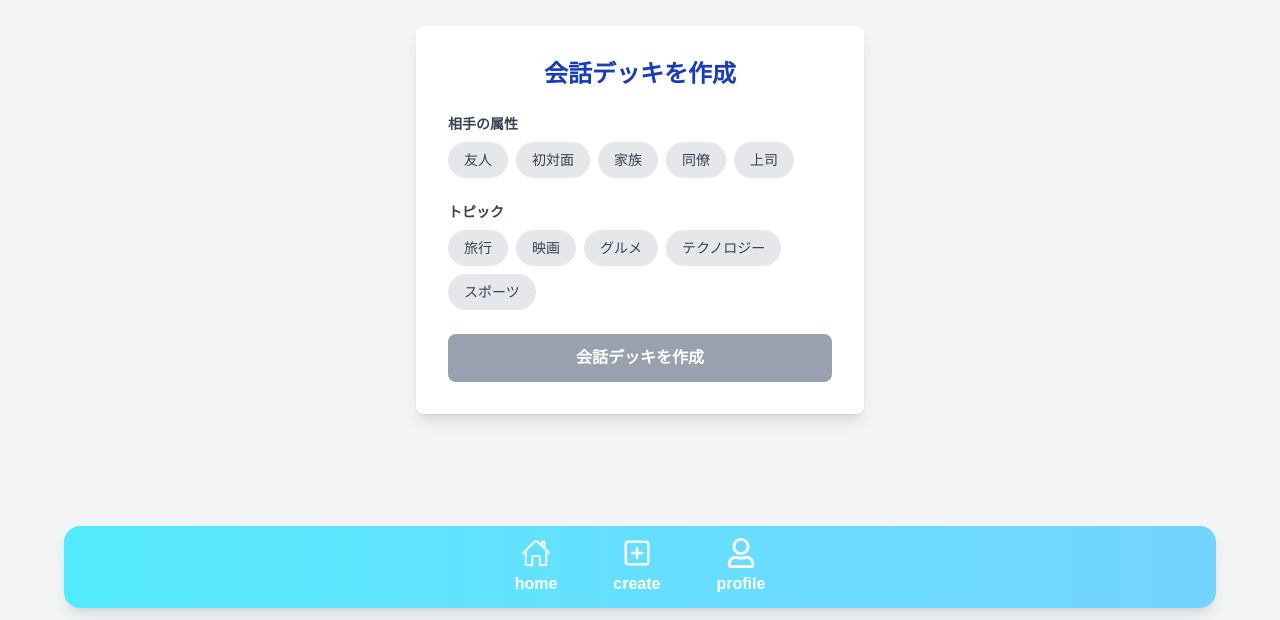
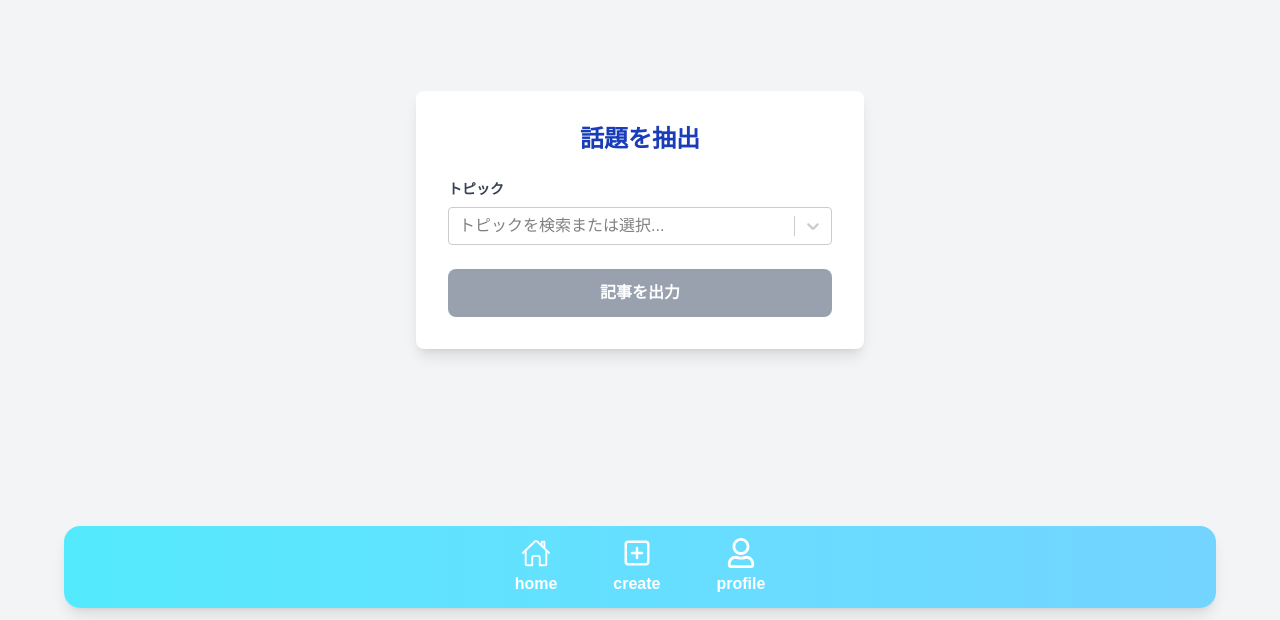
Before and after one commit to k4nkan/RSS_Hackathon_2025_HansodeMan, a Next.js app in the folder frontend/: page /create in a window 1280 px wide. Shown: the part 180-800 px from the top of the page. Built offline with nearby package versions, Linux system fonts and the light colour scheme.

Commit message:
#62 会話デッキ作成画面を適切な形に変更

```diff
--- a/frontend/app/create/page.tsx
+++ b/frontend/app/create/page.tsx
@@ -1,76 +1,70 @@
 "use client";
 
-import { useState } from "react";
+import { useState, useEffect } from "react"; // useEffectを追加
 import Link from "next/link";
+import dynamic from "next/dynamic"; // dynamic importを使用
 
-// デモ用の仮データ
-const attributes = ["友人", "初対面", "家族", "同僚", "上司"];
-const topics = ["旅行", "映画", "グルメ", "テクノロジー", "スポーツ"];
+// react-selectをクライアント側でのみ読み込む（SSR時のエラー防止）
+const Select = dynamic(() => import("react-select"), { ssr: false });
+
+// react-selectで使う選択肢の型定義
+interface HobbyOption {
+  value: string;
+  label: string;
+}
 
 export default function CreateDeckPage() {
-  const [selectedAttribute, setSelectedAttribute] = useState("");
-  const [selectedTopic, setSelectedTopic] = useState("");
+  // 選択されたトピックの型をHobbyOption | nullに変更
+  const [selectedTopic, setSelectedTopic] = useState<HobbyOption | null>(null);
+  // hobbies.jsonから読み込んだデータを格納するState
+  const [topicOptions, setTopicOptions] = useState<HobbyOption[]>([]);
 
-  // どちらか一方でも選択されていればtrueになる
-  const isButtonEnabled = selectedAttribute !== "" || selectedTopic !== "";
+  // ページが読み込まれた時に一度だけhobbies.jsonをフェッチする
+  useEffect(() => {
+    const fetchHobbies = async () => {
+      try {
+        const response = await fetch("/hobbies.json"); // publicフォルダのjsonを読み込む
+        const data: string[] = await response.json();
+        // react-selectで使える { value, label } の形式に変換
+        const options = data.map((hobby) => ({
+          value: hobby,
+          label: hobby,
+        }));
+        setTopicOptions(options);
+      } catch (error) {
+        console.error("趣味データの読み込みに失敗しました:", error);
+      }
+    };
+
+    fetchHobbies();
+  }, []); // 空の依存配列で初回レンダリング時のみ実行
+
+  // ボタンが有効かどうかの判定を更新
+  const isButtonEnabled = selectedTopic !== null;
 
   return (
-    <div className="flex h-screen items-center justify-center bg-gray-100">
+    <div className="flex h-screen items-center justify-center bg-gray-100 px-4">
       <div className="w-full max-w-md p-8 bg-white rounded-lg shadow-lg">
         <h2 className="text-2xl font-bold text-center text-blue-800 mb-6">
-          会話デッキを作成
+          話題を抽出
         </h2>
-
-        {/* 相手の属性セクション */}
-        <div className="mb-6">
-          <label className="block text-sm font-semibold text-gray-700 mb-2">
-            相手の属性
-          </label>
-          <div className="flex flex-wrap gap-2">
-            {attributes.map((attribute) => (
-              <button
-                key={attribute}
-                type="button"
-                onClick={() => setSelectedAttribute(attribute)}
-                className={`
-                  px-4 py-2 rounded-full text-sm font-medium transition-colors
-                  ${
-                    selectedAttribute === attribute
-                      ? "bg-blue-600 text-white"
-                      : "bg-gray-200 text-gray-700 hover:bg-gray-300"
-                  }
-                `}
-              >
-                {attribute}
-              </button>
-            ))}
-          </div>
-        </div>
 
         {/* トピックセクション */}
         <div className="mb-6">
           <label className="block text-sm font-semibold text-gray-700 mb-2">
             トピック
           </label>
-          <div className="flex flex-wrap gap-2">
-            {topics.map((topic) => (
-              <button
-                key={topic}
-                type="button"
-                onClick={() => setSelectedTopic(topic)}
-                className={`
-                  px-4 py-2 rounded-full text-sm font-medium transition-colors
-                  ${
-                    selectedTopic === topic
-                      ? "bg-blue-600 text-white"
-                      : "bg-gray-200 text-gray-700 hover:bg-gray-300"
-                  }
-                `}
-              >
-                {topic}
-              </button>
-            ))}
-          </div>
+          {/* ボタンの代わりにSelectコンポーネントを配置 */}
+          <Select
+            options={topicOptions}
+            value={selectedTopic}
+            onChange={(selected) =>
+              setSelectedTopic(selected as HobbyOption | null)
+            }
+            placeholder="トピックを検索または選択..."
+            isClearable
+            instanceId="topic-select" // Hydrationエラーを防ぐためのユニークID
+          />
         </div>
 
         {/* 作成ボタン */}
@@ -78,8 +72,8 @@ export default function CreateDeckPage() {
           href={{
             pathname: "/list",
             query: {
-              attribute: selectedAttribute,
-              topic: selectedTopic,
+              // 選択されたオブジェクトから値を取り出す
+              topic: selectedTopic?.value || "",
             },
           }}
           passHref
@@ -95,7 +89,7 @@ export default function CreateDeckPage() {
             `}
             disabled={!isButtonEnabled}
           >
-            会話デッキを作成
+            記事を出力
           </button>
         </Link>
       </div>
```
